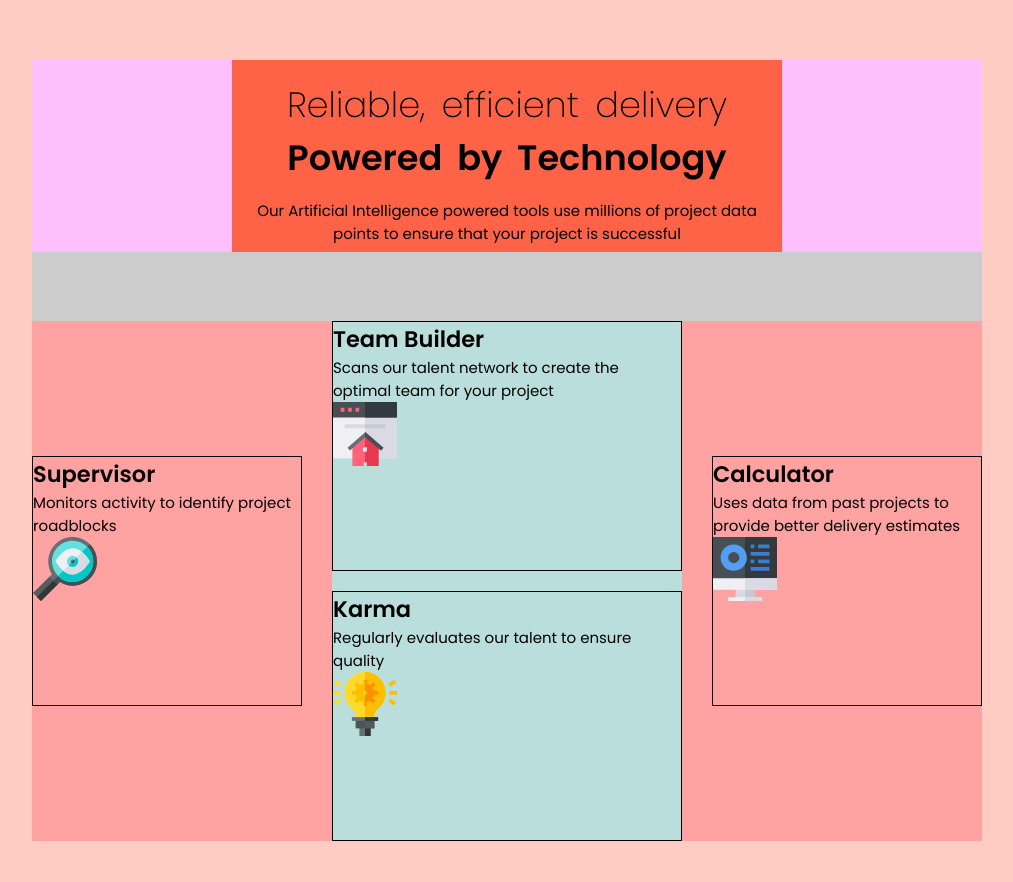
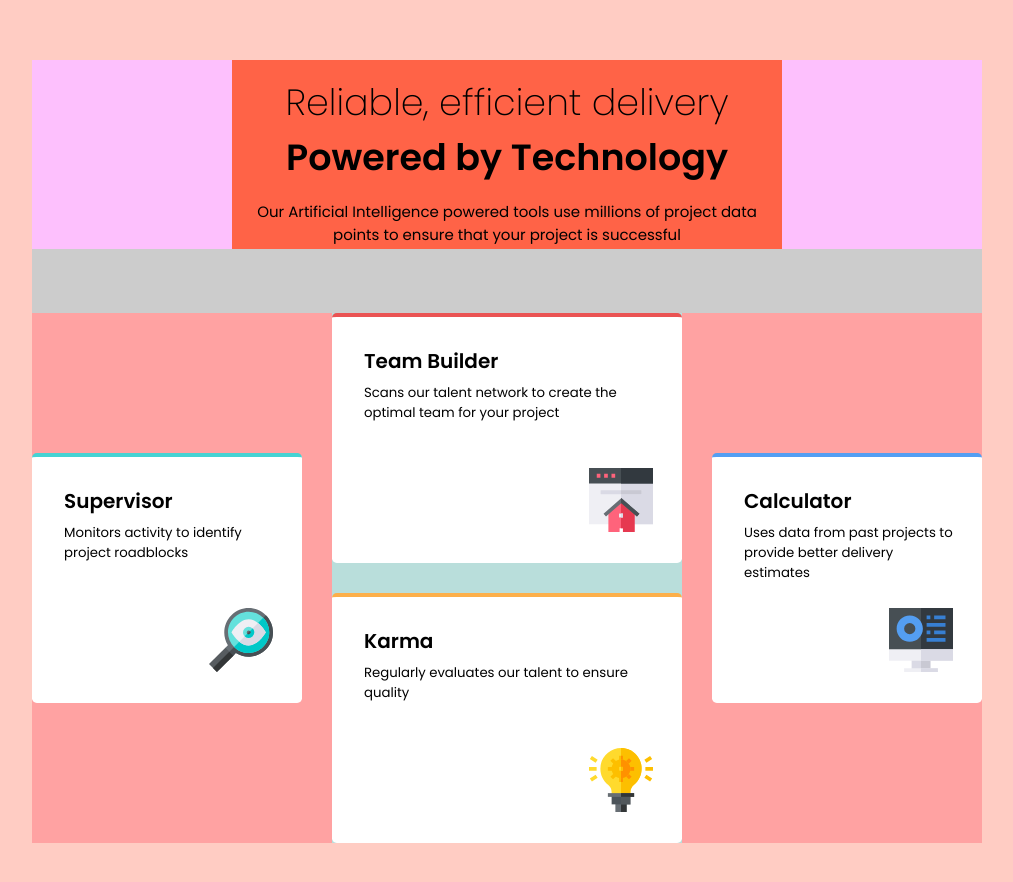
Before and after one commit to GersonADS/four-card-feature-section-master, a plain HTML site: page index.html in a window 1280 px wide. Shown: the whole page, without its empty margins (133-1146 px from the left). Drawn offline with Linux system fonts and the light colour scheme.

Commit message:
style finish

```diff
--- a/src/css/style.css
+++ b/src/css/style.css
@@ -1,45 +1,41 @@
-body{
-    font-family: 'Poppins', sans-serif;
+body {
+  font-family: "Poppins", sans-serif;
   font-size: 15px;
   background-color: rgb(255, 204, 195);
 }
 /* Weights: 200, 400, 600 */
 
-
-.container{
+.container {
   display: flex;
   flex-direction: column;
-    gap: 69px;
+  gap: 64px;
   background-color: #ccc;
   margin: 60px 165px;
   /* max-height: 1600px; */
 }
 
-
-
 /* HEADER */
 
-.container .header{
+.container .header {
   background-color: rgb(253, 192, 253);
   display: flex;
   justify-content: center;
 }
 
-.container .header .text{
+.container .header .text {
   background-color: tomato;
-    max-width:550px;
-    padding: .4rem;
+  max-width: 550px;
+  padding: 0.2rem;
   text-align: center;
-    font-size: 1.1rem;
+  font-size: 1.14rem;
 }
 
-.container .header .text h1{
-    margin: 12px 0 0 0 ;
+.container .header .text h1 {
+  margin: 12px 0 0 0;
   font-weight: 200;
-    word-spacing: .4rem;
 }
 
-.container .header .text h1 .title{
+.container .header .text h1 .title {
   font-weight: 600;
 }
 
@@ -50,8 +46,8 @@ body{
 
 /* SECTION 2 */
 
-.container .section-second{
-    background:rgb(255, 162, 162);
+.container .section-second {
+  background: rgb(255, 162, 162);
   width: 100%;
   height: 100%;
   display: flex;
@@ -59,17 +55,45 @@ body{
   gap: 30px;
 }
 
-.container .section-second .items{
+.container .section-second .items {
+  position: relative;
+  display: flex;
+  flex-direction: column;
   width: 350px;
   height: 250px;
-    border: 1px solid black;
+  padding: 1.8rem;
+  padding-left: 32px;
+  background-color: #ffffff;
+  border-radius: .3rem;
+}
+.container .section-second .items .image {
+  position: absolute;
+  right: 29px;
+  bottom: 25px;
 }
 
-.container .section-second .section-middle{
+.container .section-second .items h1 {
+  font-size: 1.25rem;
+}
+.container .section-second .items p {
+  margin-top: .4rem;
+  font-size: 0.83rem;
+}
+.container .section-second .section-middle {
   background-color: rgb(185, 222, 219);
   display: flex;
   flex-flow: column;
-    gap: 20px;
+  gap: 30px;
 }
-
-/* ITEMS */
+.container .section-second .item1{
+    border-top: 4px solid var(--primary-cyan);
+}
+.container .section-second .item2{
+    border-top:4px solid var(--primary-red);
+}
+.container .section-second .item3{
+    border-top: 4px solid var(--primary-orange);
+}
+.container .section-second .item4{
+    border-top: 4px solid var(--primary-blue);
+}
```
Lines whose indentation alone changed are shown as unchanged.
